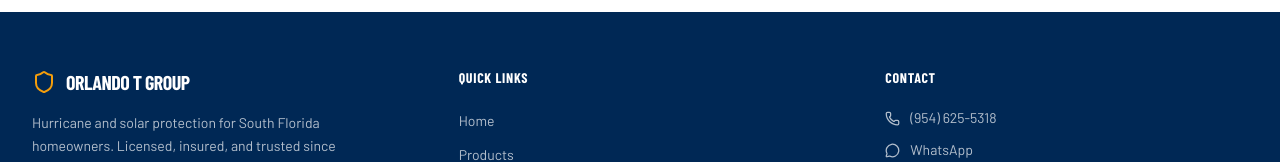
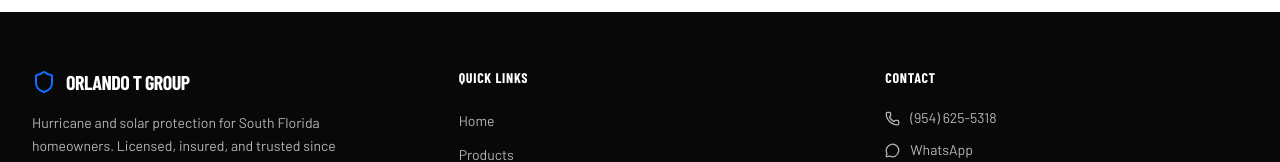
Before and after one commit to orlandott/otg-website, a Next.js app: page / in a window 1280 px wide. Shown: the part 6405-6567 px from the top of the page. Built offline with nearby package versions, Linux system fonts and the light colour scheme.

Commit message:
refactor(tokens): rebrand palette from navy/amber to dark/blue
Replace #002855 navy + #F59E0B amber accent with OTG brand blue (#116dff)
and near-black (#080808). Updates all color tokens, shadow rgba values,
and semantic aliases in both Tailwind config and CSS custom properties.

```diff
--- a/src/app/globals.css
+++ b/src/app/globals.css
@@ -3,30 +3,36 @@
 @tailwind utilities;
 
 :root {
-  --color-navy: #002855;
-  --color-blue: #1565c0;
-  --color-sky: #1e88e5;
-  --color-accent: #f59e0b;
-  --color-accent-hover: #d97706;
-  --color-white: #ffffff;
+  /* OTG brand palette — scraped from orlandotgroupinc.com */
+  --color-dark:    #080808;
+  --color-dark-2:  #202020;
+  --color-blue:    #116dff;
+  --color-blue-hover: #0055e0;
+  --color-white:   #ffffff;
   --color-surface: #f5f5f5;
-  --color-charcoal: #333333;
-  --color-gray: #757575;
-  --color-border: #e0e0e0;
+  --color-charcoal: #202020;
+  --color-gray:    #757575;
+  --color-border:  #e0e0e0;
 
-  --shadow-sm: 0 1px 3px rgba(0, 0, 0, 0.08);
-  --shadow-md: 0 4px 12px rgba(0, 0, 0, 0.1);
-  --shadow-lg: 0 8px 24px rgba(0, 0, 0, 0.12);
-  --shadow-cta: 0 4px 16px rgba(245, 158, 11, 0.3);
+  /* Legacy semantic aliases kept for Tailwind token compatibility */
+  --color-navy:        #080808;
+  --color-accent:      #116dff;
+  --color-accent-hover: #0055e0;
+  --color-sky:         #3385ff;
+
+  --shadow-sm:  0 1px 3px rgba(0, 0, 0, 0.08);
+  --shadow-md:  0 4px 12px rgba(0, 0, 0, 0.15);
+  --shadow-lg:  0 8px 24px rgba(0, 0, 0, 0.18);
+  --shadow-cta: 0 4px 16px rgba(17, 109, 255, 0.35);
 
   --background: #ffffff;
-  --foreground: #333333;
+  --foreground: #202020;
 }
 
 /* Lock to light mode — white canvas at all times */
 .dark {
   --background: #ffffff;
-  --foreground: #333333;
+  --foreground: #202020;
 }
 
 html {
--- a/tailwind.config.ts
+++ b/tailwind.config.ts
@@ -11,31 +11,31 @@
   theme: {
     extend: {
       colors: {
-        // Design system tokens
-        navy: "#002855",
-        blue: "#1565C0",
-        sky: "#1E88E5",
-        accent: "#F59E0B",
-        "accent-hover": "#D97706",
-        surface: "#F5F5F5",
-        charcoal: "#333333",
-        muted: "#757575",
-        border: "#E0E0E0",
+        // OTG brand palette — orlandotgroupinc.com
+        navy:          "#080808",   // near-black (was deep navy)
+        blue:          "#116dff",   // OTG brand blue
+        sky:           "#3385ff",   // lighter blue variant
+        accent:        "#116dff",   // CTA / action (same brand blue)
+        "accent-hover": "#0055e0",  // darker blue on hover
+        surface:       "#f5f5f5",   // light gray background
+        charcoal:      "#202020",   // primary dark text
+        muted:         "#757575",   // secondary text
+        border:        "#e0e0e0",   // borders / dividers
         // Semantic aliases
-        primary: "#1565C0",
-        secondary: "#002855",
-        foreground: "var(--foreground)",
-        background: "var(--background)",
+        primary:       "#116dff",
+        secondary:     "#080808",
+        foreground:    "var(--foreground)",
+        background:    "var(--background)",
       },
       fontFamily: {
         heading: ["var(--font-barlow-condensed)", "sans-serif"],
-        body: ["var(--font-barlow)", "sans-serif"],
+        body:    ["var(--font-barlow)", "sans-serif"],
       },
       boxShadow: {
-        sm: "0 1px 3px rgba(0,0,0,0.08)",
-        md: "0 4px 12px rgba(0,0,0,0.10)",
-        lg: "0 8px 24px rgba(0,0,0,0.12)",
-        cta: "0 4px 16px rgba(245,158,11,0.30)",
+        sm:  "0 1px 3px rgba(0,0,0,0.08)",
+        md:  "0 4px 12px rgba(0,0,0,0.15)",
+        lg:  "0 8px 24px rgba(0,0,0,0.18)",
+        cta: "0 4px 16px rgba(17,109,255,0.35)",
       },
     },
   },
```
